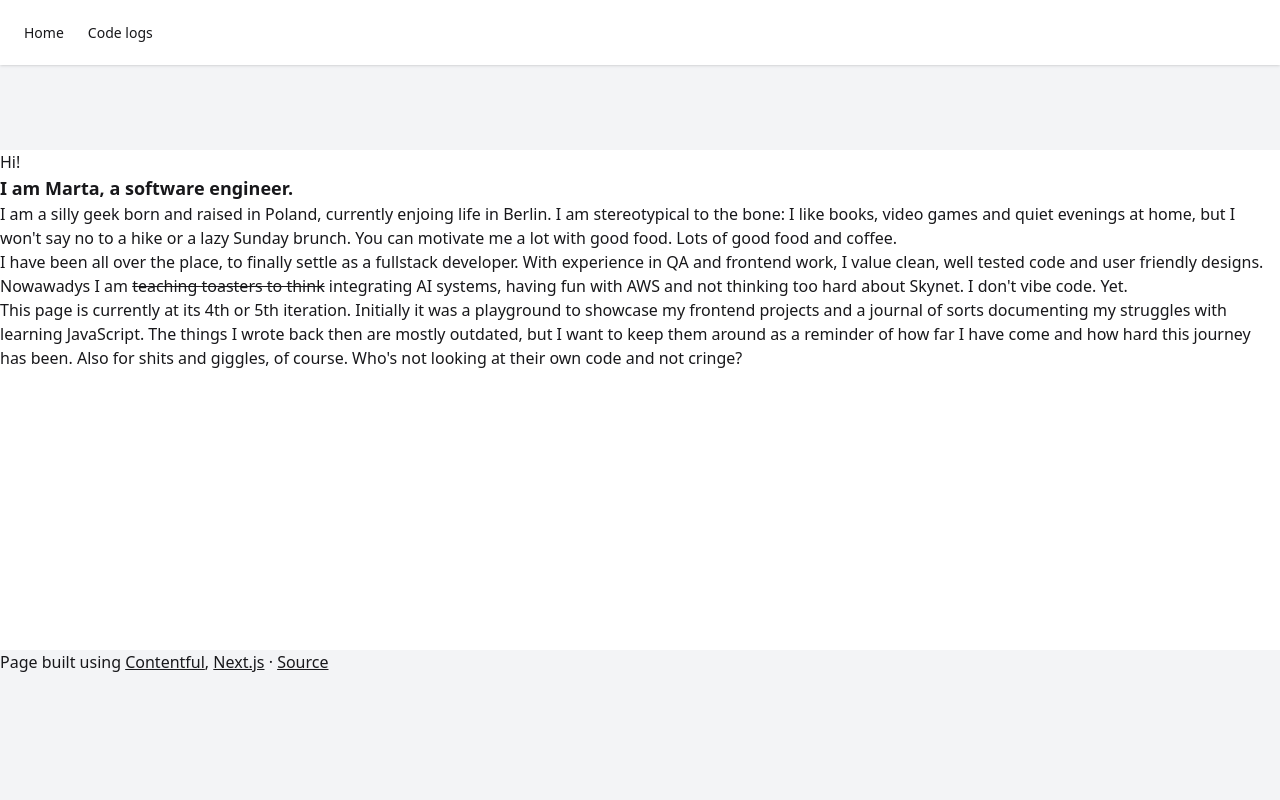
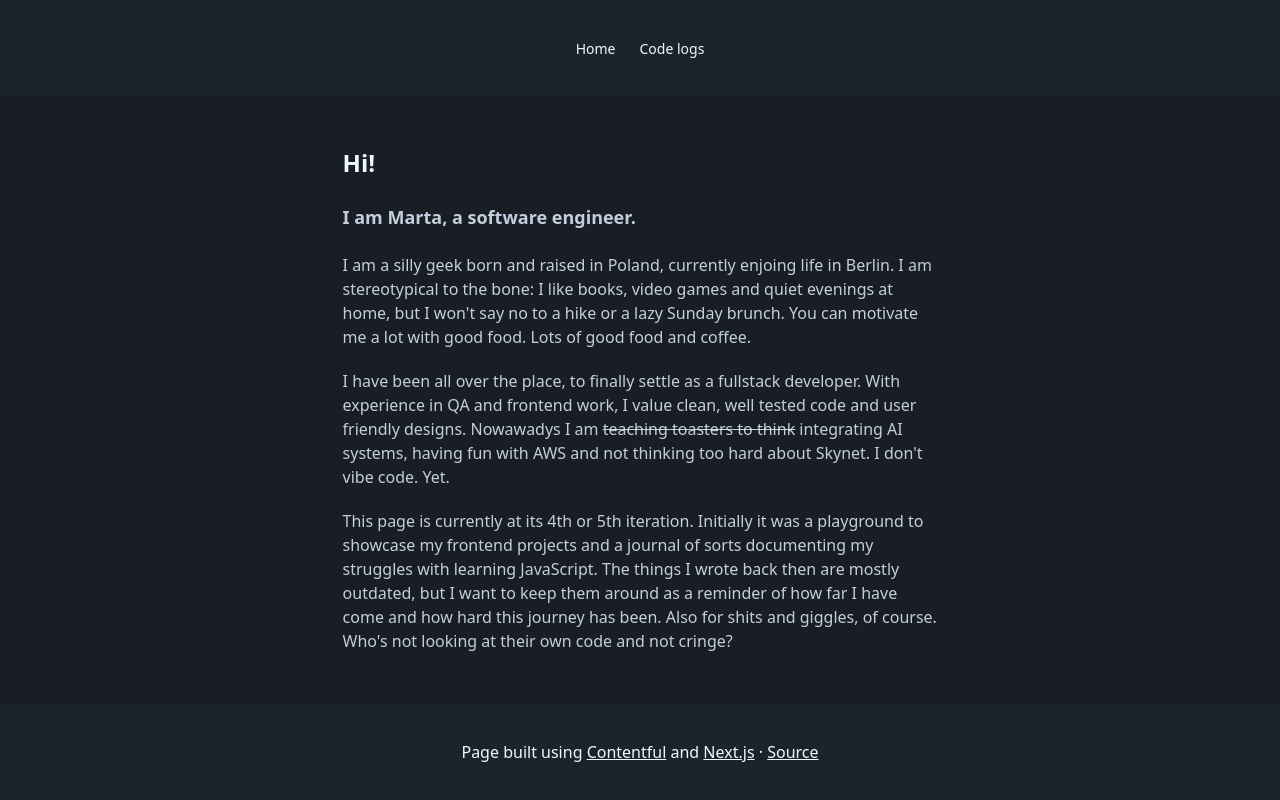
Before and after one commit to msieroslawska/msieroslawska.github.io, a Next.js app: page / in a window 1280 px wide. Built offline with nearby package versions, Linux system fonts and the light colour scheme.

Commit message:
chore: update page layout

```diff
--- a/app/components/Container.tsx
+++ b/app/components/Container.tsx
@@ -6,3 +6,7 @@
 export const Container = ({ children, className = '' }: ContainerProps) => {
   return <div className={`${className}`}>{children}</div>;
 };
+
+export const FixedHeightContainer = ({ children, className = '' }: ContainerProps) => {
+  return <Container className={`bg-base-100 flex justify-center h-24 w-full ${className}`}>{children}</Container>;
+};
--- /dev/null
+++ b/app/components/Footer.tsx
@@ -0,0 +1,15 @@
+import { Anchor, FixedHeightContainer, Text } from '@components';
+
+export const Footer = () => {
+  return (
+    <FixedHeightContainer className="items-center">
+      <footer>
+        <Text>
+          Page built using <Anchor href="https://contentful.com" label="Contentful" /> and{' '}
+          <Anchor href="https://nextjs.org" label="Next.js" /> &middot;{' '}
+          <Anchor href="https://github.com/msieroslawska/" label="Source" />
+        </Text>
+      </footer>
+    </FixedHeightContainer>
+  );
+};
--- a/app/components/index.tsx
+++ b/app/components/index.tsx
@@ -1,6 +1,7 @@
 export { Anchor } from './Anchor';
 export { Code } from './Code';
-export { Container } from './Container';
+export { Container, FixedHeightContainer } from './Container';
+export { Footer } from './Footer';
 export { List } from './List';
 export { Navigation } from './Navigation';
 export { PageContainer } from './PageContainer';
--- a/app/components/navigation.tsx
+++ b/app/components/navigation.tsx
@@ -2,7 +2,7 @@
 import Link from 'next/link';
 import { useState } from 'react';
 
-import { Container } from '@components';
+import { FixedHeightContainer } from '@components';
 
 const links = [
   { link: '/', label: 'Home' },
@@ -31,8 +31,10 @@
   ));
 
   return (
-    <Container className="navbar bg-base-100 shadow-sm">
-      <ul className="menu menu-horizontal px-1">{navElements}</ul>
-    </Container>
+    <FixedHeightContainer className="navbar">
+      <header>
+        <ul className="menu menu-horizontal px-1">{navElements}</ul>
+      </header>
+    </FixedHeightContainer>
   );
 };
--- a/app/components/pageContainer.tsx
+++ b/app/components/pageContainer.tsx
@@ -3,19 +3,29 @@
 
 interface PageContainerProps {
   children: React.ReactNode;
+  className?: string;
   error?: Error | null;
   isLoading: boolean;
   title: string;
 }
 
-export const PageContainer = ({ children, error, isLoading, title }: PageContainerProps) => {
-  if (isLoading) return <Text>Loading...</Text>;
-  if (error) return <Text style={{ color: 'red' }}>Error: {error.message}</Text>;
+export const PageContainer = ({ children, className = '', error, isLoading, title }: PageContainerProps) => {
+  const getContent = () => {
+    if (isLoading) {
+      return <Text>Loading...</Text>;
+    }
 
-  return (
-    <Container>
-      <h2>{title}</h2>
-      {children}
-    </Container>
-  );
+    if (error) {
+      return <Text style={{ color: 'red' }}>Error: {error.message}</Text>;
+    }
+
+    return (
+      <>
+        <h2>{title}</h2>
+        {children}
+      </>
+    );
+  };
+
+  return <Container className={`prose ${className}`}>{getContent()}</Container>;
 };
--- a/app/globals.css
+++ b/app/globals.css
@@ -1,2 +1,37 @@
 @import 'tailwindcss';
+@plugin "@tailwindcss/typography";
 @plugin "daisyui";
+@plugin "daisyui/theme" {
+  name: 'dark';
+  default: true;
+  prefersdark: false;
+  color-scheme: 'dark';
+  --color-base-100: oklch(25.33% 0.016 252.42);
+  --color-base-200: oklch(23.26% 0.014 253.1);
+  --color-base-300: oklch(21.15% 0.012 254.09);
+  --color-base-content: oklch(97.807% 0.029 256.847);
+  --color-primary: oklch(58% 0.233 277.117);
+  --color-primary-content: oklch(96% 0.018 272.314);
+  --color-secondary: oklch(65% 0.241 354.308);
+  --color-secondary-content: oklch(94% 0.028 342.258);
+  --color-accent: oklch(77% 0.152 181.912);
+  --color-accent-content: oklch(38% 0.063 188.416);
+  --color-neutral: oklch(14% 0.005 285.823);
+  --color-neutral-content: oklch(92% 0.004 286.32);
+  --color-info: oklch(74% 0.16 232.661);
+  --color-info-content: oklch(29% 0.066 243.157);
+  --color-success: oklch(76% 0.177 163.223);
+  --color-success-content: oklch(37% 0.077 168.94);
+  --color-warning: oklch(82% 0.189 84.429);
+  --color-warning-content: oklch(41% 0.112 45.904);
+  --color-error: oklch(71% 0.194 13.428);
+  --color-error-content: oklch(27% 0.105 12.094);
+  --radius-selector: 0.5rem;
+  --radius-field: 0.25rem;
+  --radius-box: 0.5rem;
+  --size-selector: 0.25rem;
+  --size-field: 0.25rem;
+  --border: 1px;
+  --depth: 1;
+  --noise: 0;
+}
--- a/app/layout.tsx
+++ b/app/layout.tsx
@@ -1,6 +1,6 @@
 import React from 'react';
 
-import { Anchor, Text, Navigation } from '@components';
+import { Footer, Navigation } from '@components';
 import { AppProviders } from '@providers';
 
 import './globals.css';
@@ -19,18 +19,10 @@
       </head>
       <body>
         <AppProviders>
-          <div className="min-h-screen flex flex-col">
-            <header className="w-full h-[150px] bg-gray-100">
-              <Navigation />
-            </header>
-            <main className="flex-1 w-full">{children}</main>
-            <footer className="w-full h-[150px] bg-gray-100">
-              <Text>
-                Page built using <Anchor href="https://contentful.com" label="Contentful" />,{' '}
-                <Anchor href="https://nextjs.org" label="Next.js" /> &middot;{' '}
-                <Anchor href="https://github.com/msieroslawska/" label="Source" />
-              </Text>
-            </footer>
+          <div className="min-h-screen flex flex-col bg-base-200">
+            <Navigation />
+            <main className="flex-1 w-full flex justify-center items-center">{children}</main>
+            <Footer />
           </div>
         </AppProviders>
       </body>
--- a/package.json
+++ b/package.json
@@ -27,6 +27,7 @@
   },
   "devDependencies": {
     "@eslint/eslintrc": "^3.3.1",
+    "@tailwindcss/typography": "^0.5.16",
     "@types/bun": "latest",
     "@types/node": "22.13.11",
     "@types/react": "19.0.12",
```
Also changed, not shown: 1 other file (tests, documents, lock files or other folders).
